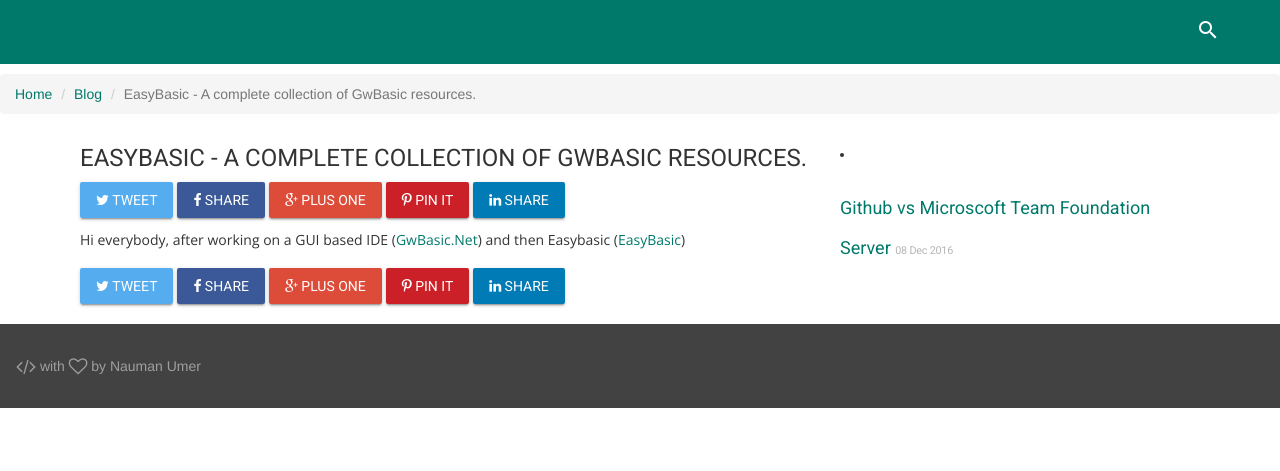
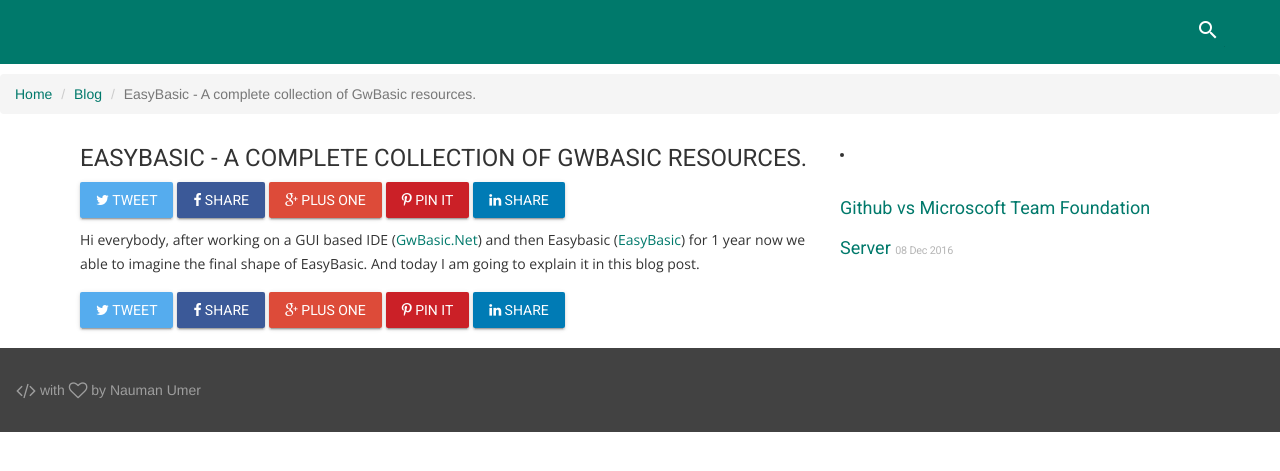
Before and after one commit to nmanumr/nmanumr.com, a Jekyll site: the page built from _posts/2017-01-01-EasyBasic.md, in a window 1280 px wide. Shown: the top 471 px of the page. Built offline with Jekyll 4.4.1, drawn with Linux system fonts in a browser that asks for light colours; nearby versions of some CDN libraries; library files that are not in the unit come from our copies; comment, search, counter and statistics services are not loaded.

Commit message:
Update 2017-01-01-EasyBasic.md

```diff
--- a/_posts/2017-01-01-EasyBasic.md
+++ b/_posts/2017-01-01-EasyBasic.md
@@ -8,4 +8,4 @@
 published: true
 ---
 
-Hi everybody, after working on a GUI based IDE ([GwBasic.Net](https://naumanumer.github.io/gwbasic.net)) and then Easybasic ([EasyBasic](https://naumanumer.github.io/easybasic))
+Hi everybody, after working on a GUI based IDE ([GwBasic.Net](https://naumanumer.github.io/gwbasic.net)) and then Easybasic ([EasyBasic](https://naumanumer.github.io/easybasic)) for 1 year now we able to imagine the final shape of EasyBasic. And today I am going to explain it in this blog post.
```
